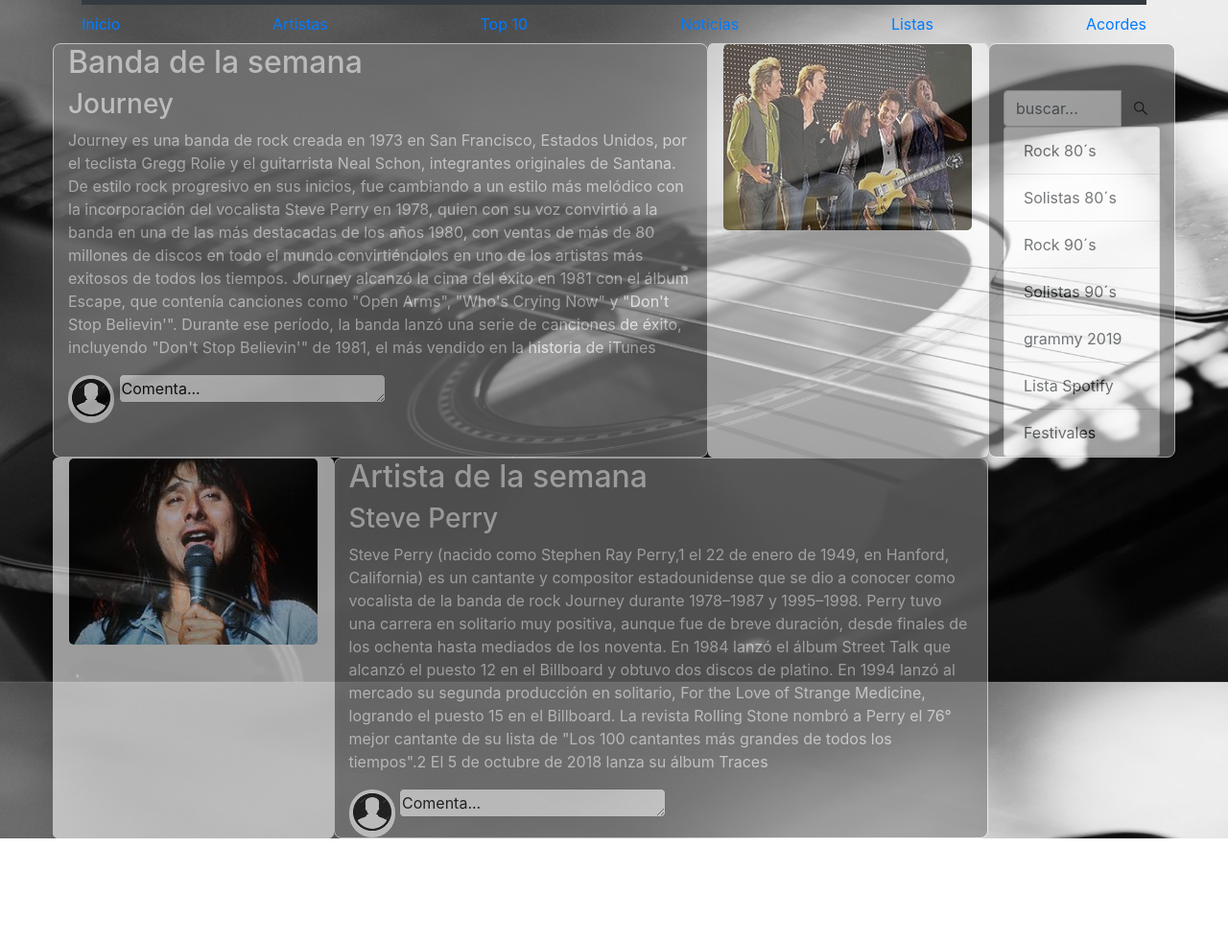
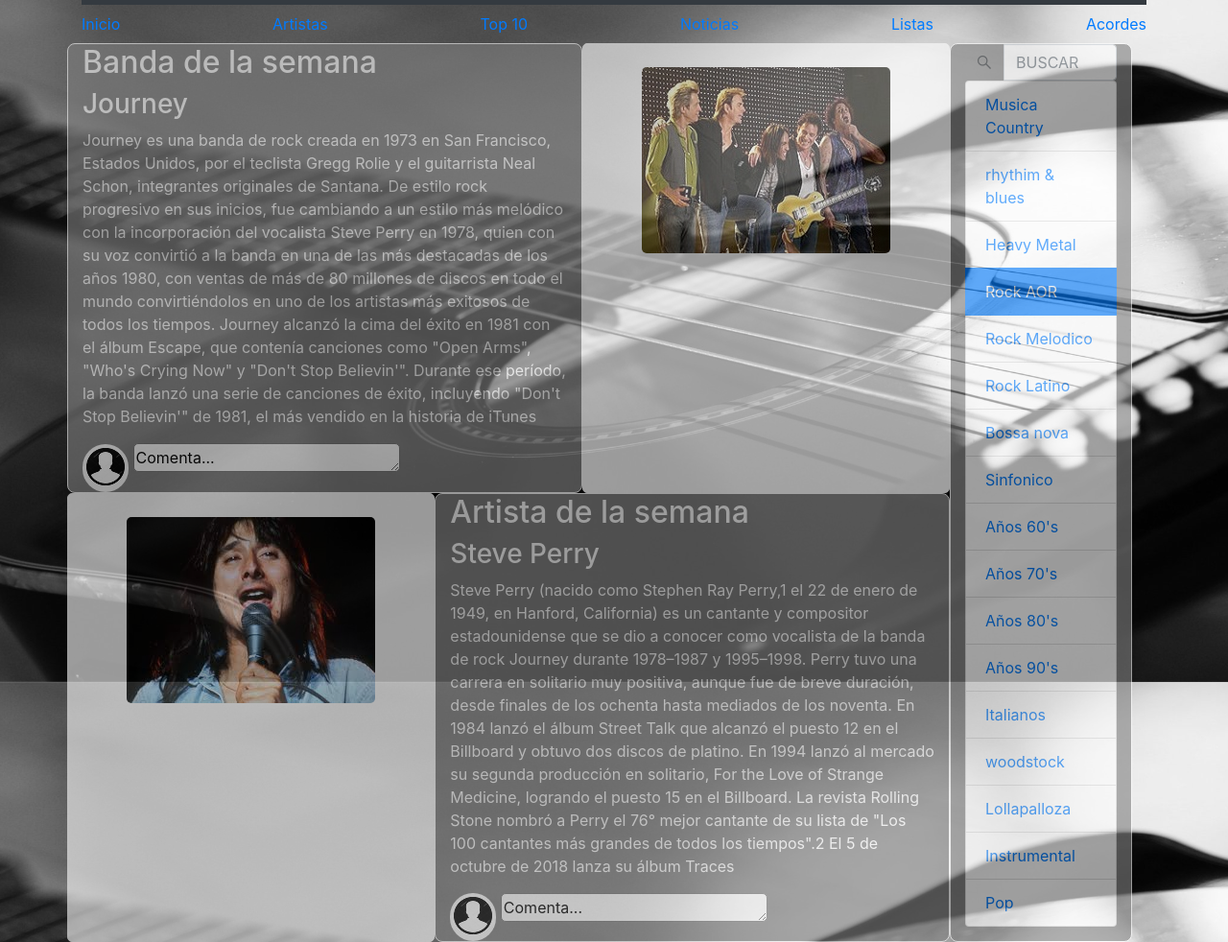
Before and after one commit to CRISTOBALRUIZ/FrameworksYLibreriasCSS_Cristobal_Ruiz, a plain HTML site: page BLOG DE MUSICA (bootstrap)/index.html in a window 1280 px wide. Shown: the part 89-1071 px from the top of the page at 96% size. Before the commit the page ends 963 px from the top, so only its background shows below. Drawn offline with nearby package versions, Linux system fonts and the light colour scheme.

Commit message:
comit
finalizando el blog

```diff
--- a/BLOG DE MUSICA (bootstrap)/index.html
+++ b/BLOG DE MUSICA (bootstrap)/index.html
@@ -4,10 +4,14 @@
     <meta charset="utf-8">
     <meta name="viewport" content="width=device-width,initial-scale=1">
     <meta name="mobile-web-app-captable" content="yes">
+    <link rel="stylesheet" href="https://stackpath.bootstrapcdn.com/bootstrap/4.3.1/css/bootstrap.min.css" integrity="sha384-ggOyR0iXCbMQv3Xipma34MD+dH/1fQ784/j6cY/iJTQUOhcWr7x9JvoRxT2MZw1T" crossorigin="anonymous">
+    <link rel="stylesheet" href="https://use.fontawesome.com/releases/v5.7.0/css/all.css" integrity="sha384-lZN37f5QGtY3VHgisS14W3ExzMWZxybE1SJSEsQp9S+oqd12jhcu+A56Ebc1zFSJ" crossorigin="anonymous">
     <link rel="stylesheet" href="css/bootstrap.min.css">
-    <link rel="stylesheet" href="https://use.fontawesome.com/releases/v5.7.0/css/all.css" integrity="sha384-lZN37f5QGtY3VHgisS14W3ExzMWZxybE1SJSEsQp9S+oqd12jhcu+A56Ebc1zFSJ" crossorigin="anonymous">
     <link rel="stylesheet" href="css2/estilo.css">
     <script src="js/bootstrap.min.js"></script>
+    <script src="https://code.jquery.com/jquery-3.3.1.slim.min.js" integrity="sha384-q8i/X+965DzO0rT7abK41JStQIAqVgRVzpbzo5smXKp4YfRvH+8abtTE1Pi6jizo" crossorigin="anonymous"></script>
+    <script src="https://cdnjs.cloudflare.com/ajax/libs/popper.js/1.14.7/umd/popper.min.js" integrity="sha384-UO2eT0CpHqdSJQ6hJty5KVphtPhzWj9WO1clHTMGa3JDZwrnQq4sF86dIHNDz0W1" crossorigin="anonymous"></script>
+    <script src="https://stackpath.bootstrapcdn.com/bootstrap/4.3.1/js/bootstrap.min.js" integrity="sha384-JjSmVgyd0p3pXB1rRibZUAYoIIy6OrQ6VrjIEaFf/nJGzIxFDsf4x0xIM+B07jRM" crossorigin="anonymous"></script>
     <title>Blog de musica</title>
   </head>
   <body>
@@ -34,7 +38,7 @@
     </nav>
    <div class="container">
      <div class="row">
-         <div class=row class=col-lg-10>
+      <div class="row col-lg-10">
         <div id="capsula" class="col-lg-7">
           <h2>Banda de la semana</h2>
           <h3>Journey</h3>
@@ -44,38 +48,12 @@
           <img src="imagenes/usr.png" style="border-radius:60px">
           <textarea name="" rows="1" cols="25">Comenta...</textarea>
         </div>
-         <div id="foto" class="col-lg-3" style="background-color:white">
+        <div id="foto" class="col-lg-5" style="background-color:white">
+          <br>
           <img src="imagenes/journey.jpg" class="img-responsive">
         </div>
-
-         <div id="buscador" class="col-lg-2" class="row">
+        <div id="foto" class="col-lg-5" style="background-color:white">
           <br>
-           <div class="container">
-             <br>
-             <div class="row">
-            <form>
-              <div class="input-group">
-                <input type="text" class="form-control" placeholder="buscar...">
-                <div class="input-group-btn">
-                  <button class="btn btn-default" type="submit">
-                    <i class="fab fa-sistrix"></i>
-                  </button>
-                </div>
-              </div>
-            </form>
-           </div>
-          </div>
-          <ul class="list-group">
-            <li class="list-group-item">Rock 80´s</li>
-            <li class="list-group-item">Solistas 80´s</li>
-            <li class="list-group-item">Rock 90´s</li>
-            <li class="list-group-item">Solistas 90´s</li>
-            <li class="list-group-item">grammy 2019</li>
-            <li class="list-group-item">Lista Spotify</li>
-            <li class="list-group-item">Festivales</li>
-          </ul>
-         </div>
-         <div id="foto" class="col-lg-3" style="background-color:white">
           <img src="imagenes/perry.jpg" class="img-responsive">
         </div>
         <div id="capsula" class="col-lg-7">
@@ -87,6 +65,35 @@
        <textarea name="comentario" rows="1" cols="25">Comenta...</textarea>
         </div>
     </div>
+      <div id="buscador" class="col-lg-2">
+        <form>
+          <div class="input-group">
+            <br>
+            <button id="lupa" class="btn btn-default" type="submit">
+              <i class="fab fa-sistrix"></i>
+            </button>
+            <input type="text" class="form-control" placeholder="BUSCAR">
+          </div>
+        </form>
+        <div class="list-group">
+          <a href="#" class=list-group-item>Musica Country</a>
+          <a href="#" class=list-group-item>rhythim & blues</a>
+          <a href="#" class=list-group-item>Heavy Metal</a>
+          <a href="#" class="list-group-item list-group-item-action active">Rock AOR</a>
+          <a href="#" class=list-group-item>Rock Melodico</a>
+          <a href="#" class=list-group-item>Rock Latino</a>
+          <a href="#" class=list-group-item>Bossa nova</a>
+          <a href="#" class=list-group-item>Sinfonico</a>
+          <a href="#" class=list-group-item>Años 60's</a>
+          <a href="#" class=list-group-item>Años 70's</a>
+          <a href="#" class=list-group-item>Años 80's</a>
+          <a href="#" class=list-group-item>Años 90's</a>
+          <a href="#" class=list-group-item>Italianos</a>
+          <a href="#" class=list-group-item>woodstock</a>
+          <a href="#" class=list-group-item>Lollapalloza</a>
+          <a href="#" class=list-group-item>Instrumental</a>
+          <a href="#" class=list-group-item>Pop</a>
+        </div>
       </div>
      </div>
      <script src="https://code.jquery.com/jquery-latest.js"></script>
```
Also changed, not shown: BLOG DE MUSICA (bootstrap)/grid.html (deleted, +0 -35 lines). Lines whose indentation alone changed are shown as unchanged.
